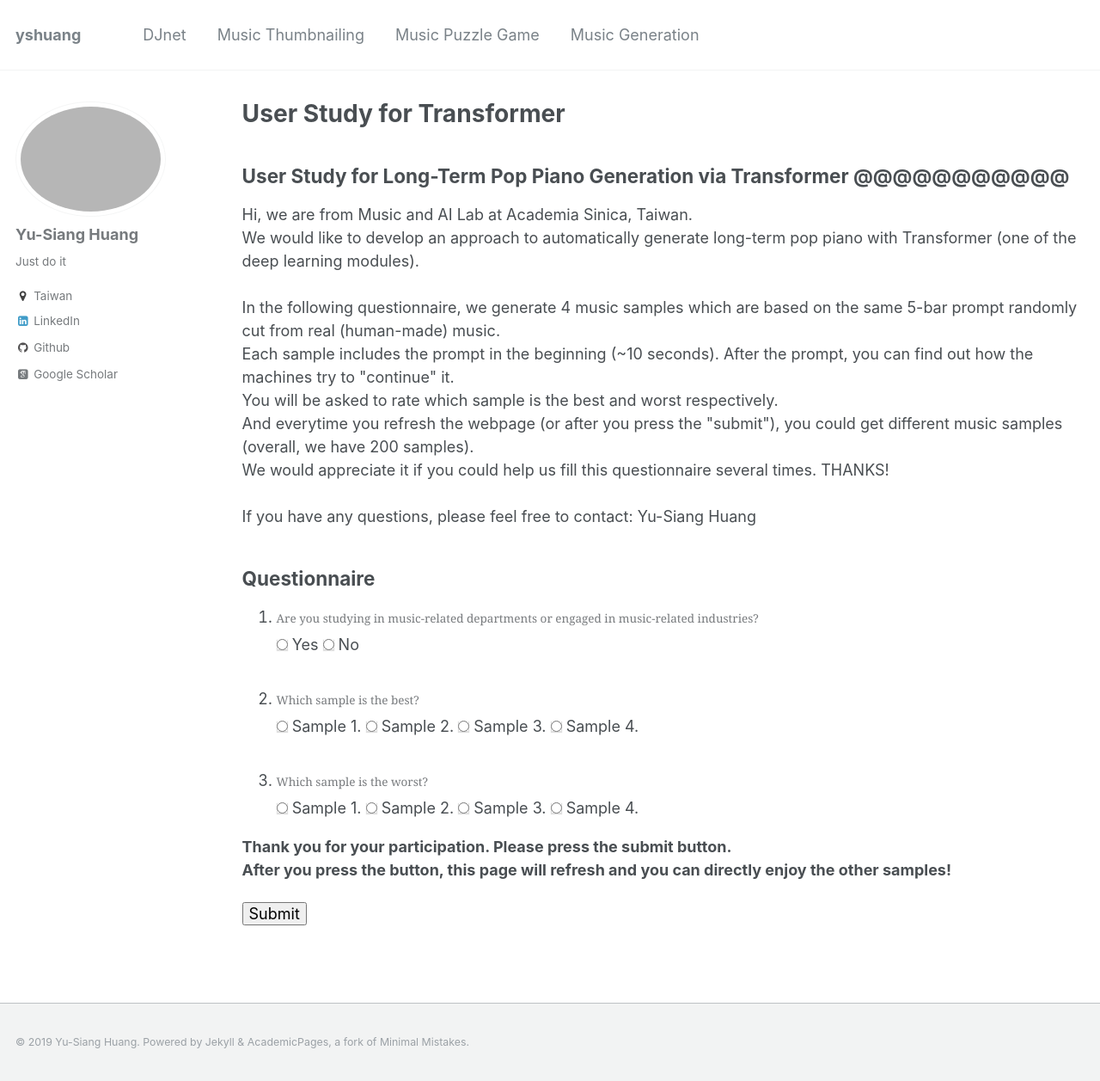
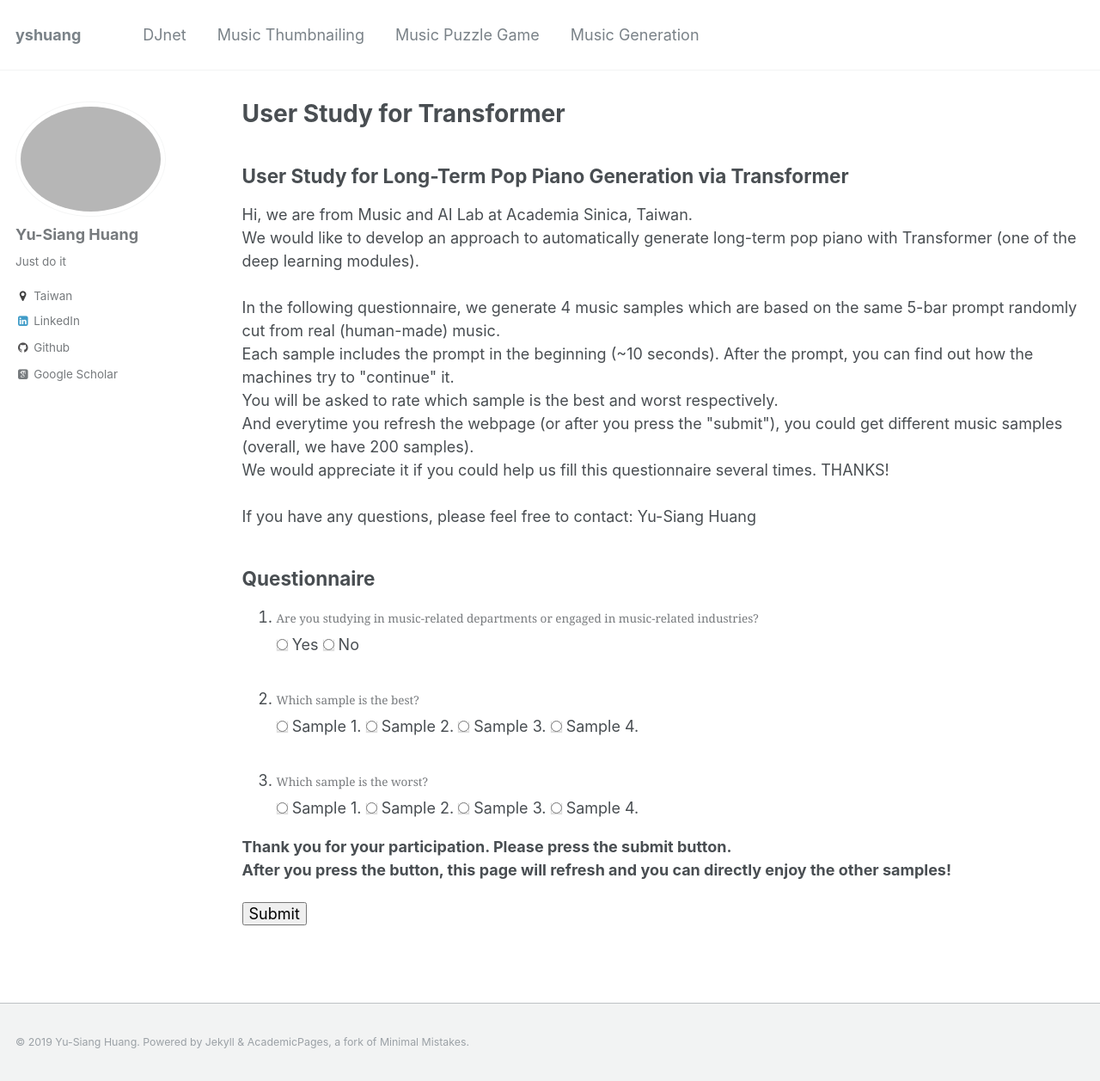
Before and after one commit to remyhuang/remyhuang.github.io, a Jekyll site: the page built from _pages/music_generation.html, in a window 1280 px wide and 1257 px high. Shown: the whole window at 86% size. Built offline with Jekyll 4.4.1, drawn with Linux system fonts in a browser that asks for light colours; some web fonts are replaced.

```diff
--- a/_pages/music_generation.html
+++ b/_pages/music_generation.html
@@ -88,7 +89,7 @@ author_profile: true
                 };
             </script>
             <!-- description -->
-            <h2>User Study for Long-Term Pop Piano Generation via Transformer @@@@@@@@@@@</h2>
+            <h2>User Study for Long-Term Pop Piano Generation via Transformer</h2>
             <p>
                 Hi, we are from <a href="https://musicai.citi.sinica.edu.tw/" target="_blank">Music and AI Lab</a> at Academia Sinica, Taiwan. <br>
                 We would like to develop an approach to automatically generate long-term pop piano with Transformer (one of the deep learning modules). <br><br>
```
Also changed, not shown: other parts of _pages/music_generation.html (+1 -0 lines).
